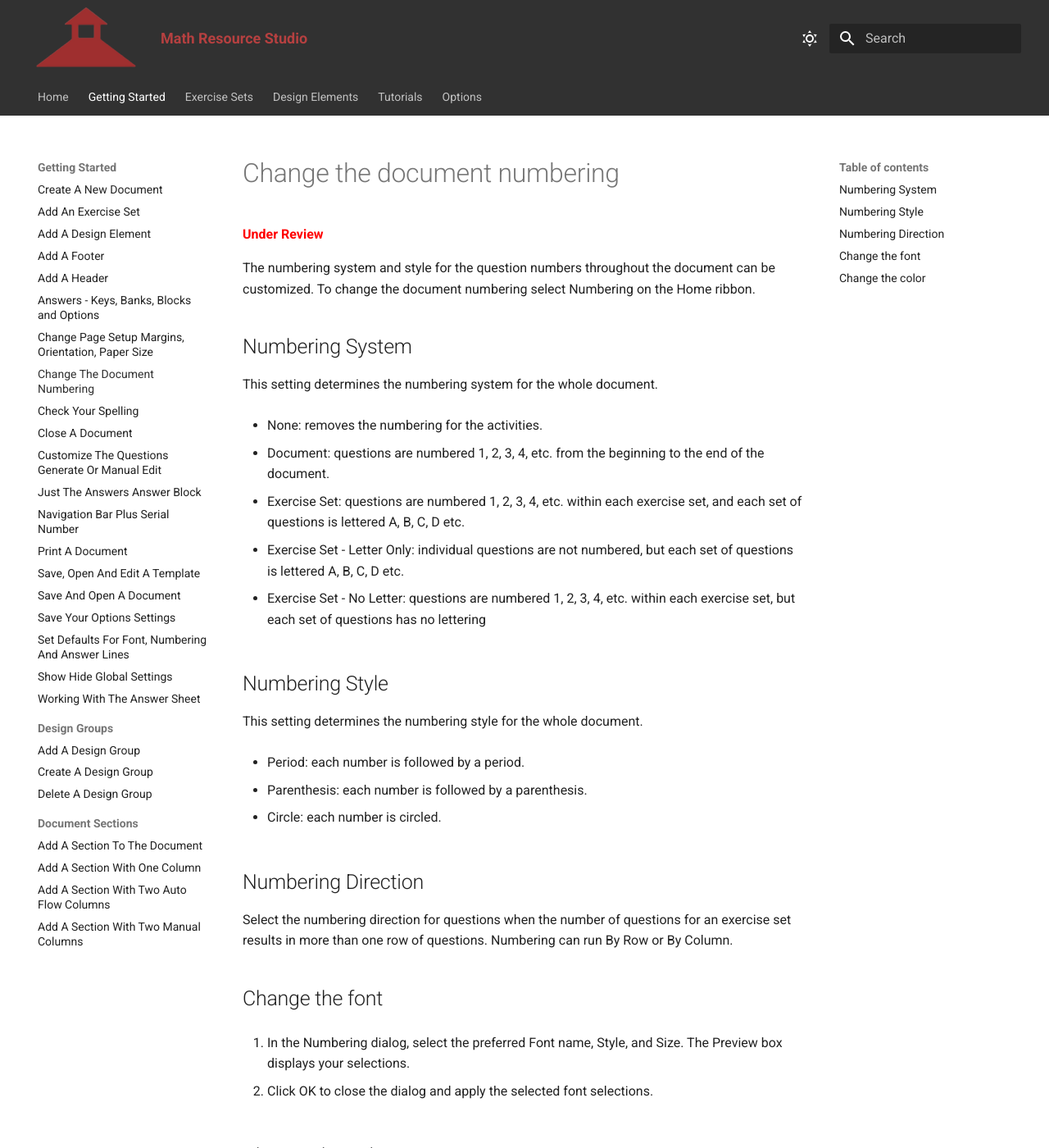
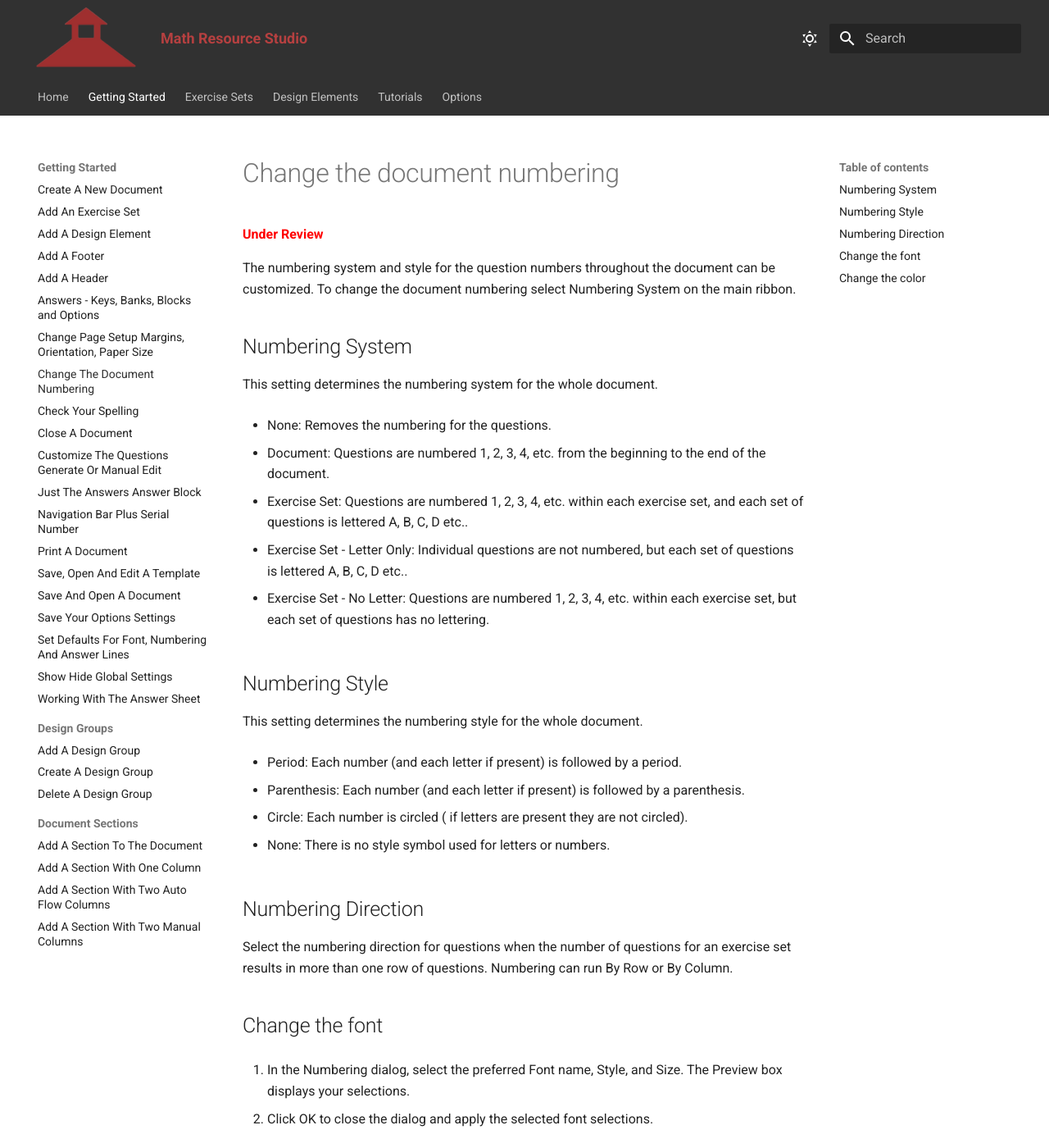
Before and after one commit to rdinch/MathResourceStudio-Help, an MkDocs documentation site: the page built from docs/getting-started/change-the-document-numbering.md, in a window 1280 px wide and 1400 px high. Shown: the whole window at 82% size. Built offline with MkDocs 1.6.1 and Material for MkDocs 9.7.7, drawn with Linux system fonts in a browser that asks for light colours.

Commit message:
Clarify numbering options and style text
Update wording and punctuation in the numbering documentation to improve clarity and consistency. Changed UI reference from "Numbering" to "Numbering System on the main ribbon", standardized capitalization and sentence endings for list items, clarified that "None" removes question numbering, added a "None" style entry for numbering style, and noted that circled style does not apply to letters.

```diff
--- a/docs/getting-started/change-the-document-numbering.md
+++ b/docs/getting-started/change-the-document-numbering.md
@@ -2,31 +2,33 @@
 
 <p style="color: red; font-weight: bold;">Under Review</p>
 
-The numbering system and style for the question numbers throughout the document can be customized. To change the document numbering select Numbering on the Home ribbon.
+The numbering system and style for the question numbers throughout the document can be customized. To change the document numbering select Numbering System on the main ribbon.
 
 ## Numbering System
 
 This setting determines the numbering system for the whole document.
 
-- None: removes the numbering for the activities.
+- None: Removes the numbering for the questions.
 
-- Document: questions are numbered 1, 2, 3, 4, etc. from the beginning to the end of the document.
+- Document: Questions are numbered 1, 2, 3, 4, etc. from the beginning to the end of the document.
 
-- Exercise Set: questions are numbered 1, 2, 3, 4, etc. within each exercise set, and each set of questions is lettered A, B, C, D etc.
+- Exercise Set: Questions are numbered 1, 2, 3, 4, etc. within each exercise set, and each set of questions is lettered A, B, C, D etc..
 
-- Exercise Set - Letter Only: individual questions are not numbered, but each set of questions is lettered A, B, C, D etc.
+- Exercise Set - Letter Only: Individual questions are not numbered, but each set of questions is lettered A, B, C, D etc..
 
-- Exercise Set - No Letter: questions are numbered 1, 2, 3, 4, etc. within each exercise set, but each set of questions has no lettering
+- Exercise Set - No Letter: Questions are numbered 1, 2, 3, 4, etc. within each exercise set, but each set of questions has no lettering.
 
 ## Numbering Style
 
 This setting determines the numbering style for the whole document.
 
-- Period: each number is followed by a period.
+- Period: Each number (and each letter if present) is followed by a period.
 
-- Parenthesis: each number is followed by a parenthesis.
+- Parenthesis: Each number (and each letter if present) is followed by a parenthesis.
 
-- Circle: each number is circled.
+- Circle: Each number is circled ( if letters are present they are not circled).
+
+- None: There is no style symbol used for letters or numbers.
 
 ## Numbering Direction
 
```
